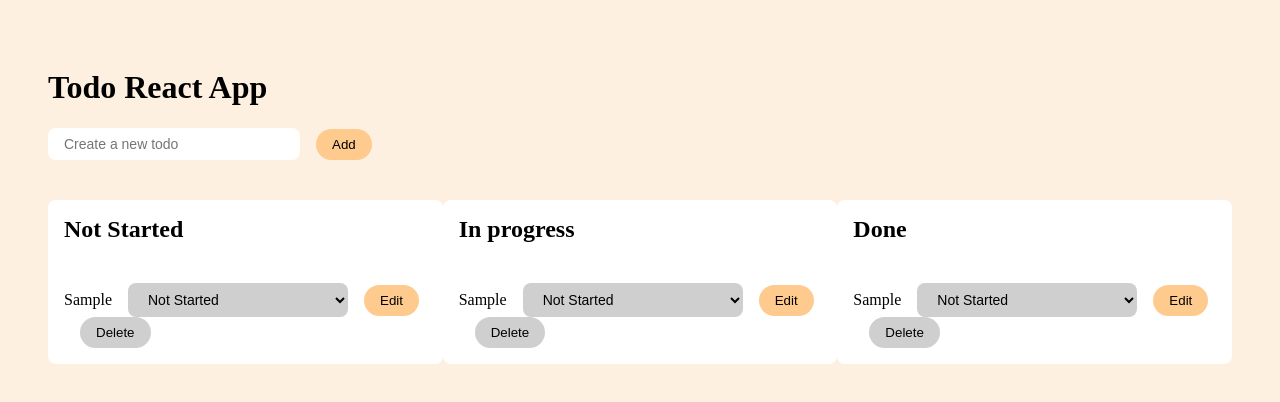
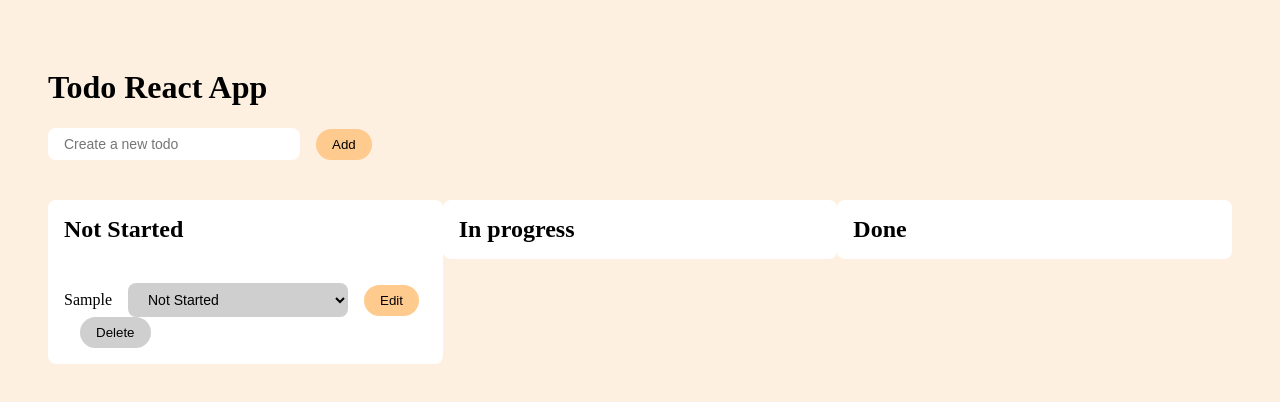
Before and after one commit to ayakamiyake7/my-todo-app2, a React (Create React App) app: page / in a window 1280 px wide. Both pictures are taken after typing "Sample" into the empty fields and a click on the button "Add". Shown: the top 402 px of the page. Built offline with nearby package versions, Linux system fonts and the light colour scheme.

Commit message:
Why does not todo have status

```diff
--- a/src/App.js
+++ b/src/App.js
@@ -5,7 +5,7 @@ const App = () => {
   const [todos, setTodos] = useState([]);
   const [todo, setTodo] = useState(""); ////the value in the input
 
-  const [currentStatus, setCurrentStatus] = useState("notStarted");
+  //const [todoStatus, setTodoStatus] = useState("notStarted");
   const [isEditing, setIsEditing] = useState(false);
   const [currentTodo, setCurrentTodo] = useState({}); ////why is this object state? currentTodo is multiple?
 
@@ -58,14 +58,15 @@ const App = () => {
     console.log({ ...todo });
   };
 
-  const handleStatusChangeNotStarted = (e) => {
+  const handleStatusChange = (e) => {
     e.preventDefault();
-    setCurrentStatus(e.target.value);
-    const a = todos.filter((todo) => {
+    //setTodoStatus(e.target.value);
+    setCurrentTodo({ ...currentTodo, status: e.target.value });
+    const StatusChangeItem = todos.filter((todo) => {
       return todo.status === "notStarted";
     });
-    setTodos(a);
-    console.log(a);
+    setTodos(StatusChangeItem);
+    console.log(todo.status);
   };
 
   useEffect(() => {
@@ -128,14 +129,15 @@ const App = () => {
           <div id="notStarted" className="todo-place">
             <h2>Not Started</h2>
             <ul className="todo-list">
-              {todos.map((todo) => {
+              {todos.map((todo, currentTodo) => {
                 return (
                   <li key={todo.id}>
                     {todo.text}
+                    {currentTodo.status}
 
                     <select
-                      value={currentStatus.status}
-                      onChange={handleStatusChangeNotStarted}
+                      value={currentTodo.status}
+                      onChange={handleStatusChange}
                     >
                       <option value="notStarted">Not Started</option>
                       <option value="inProgress">In Progress</option>
@@ -167,7 +169,48 @@ const App = () => {
         <div className="item">
           <div id="inProgress" className="todo-place">
             <h2>In progress</h2>
-            <ul className="todo-list">
+            {/* <ul className="todo-list">
+              {todos.map((todo, currentTodo) => {
+                return (
+                  <li key={todo.id}>
+                    {todo.text}
+                    {currentTodo.status}
+
+                    <select
+                      value={currentTodo.status}
+                      onChange={handleStatusChange2}
+                    >
+                      <option value="notStarted">Not Started</option>
+                      <option value="inProgress">In Progress</option>
+                      <option value="done">Done</option>
+                    </select>
+
+                    <button
+                      onClick={() => {
+                        handleEditClick(todo);
+                      }}
+                    >
+                      Edit
+                    </button>
+                    <button
+                      onClick={() => {
+                        handleClickDelete(todo.id);
+                      }}
+                      className="content-grey"
+                    >
+                      Delete
+                    </button>
+                  </li>
+                );
+              })}
+            </ul> */}
+          </div>
+        </div>
+
+        <div className="item">
+          <div id="done" className="todo-place">
+            <h2>Done</h2>
+            {/* <ul className="todo-list">
               {todos.map((todo) => {
                 return (
                   <li key={todo.id}>
@@ -200,47 +243,7 @@ const App = () => {
                   </li>
                 );
               })}
-            </ul>
-          </div>
-        </div>
-
-        <div className="item">
-          <div id="done" className="todo-place">
-            <h2>Done</h2>
-            <ul className="todo-list">
-              {todos.map((todo) => {
-                return (
-                  <li key={todo.id}>
-                    {todo.text}
-
-                    <select
-                      value={currentStatus.status}
-                      // onChange={handleStatusChange}
-                    >
-                      <option value="notStarted">Not Started</option>
-                      <option value="inProgress">In Progress</option>
-                      <option value="done">Done</option>
-                    </select>
-
-                    <button
-                      onClick={() => {
-                        handleEditClick(todo);
-                      }}
-                    >
-                      Edit
-                    </button>
-                    <button
-                      onClick={() => {
-                        handleClickDelete(todo.id);
-                      }}
-                      className="content-grey"
-                    >
-                      Delete
-                    </button>
-                  </li>
-                );
-              })}
-            </ul>
+            </ul> */}
           </div>
         </div>
       </div>
```
